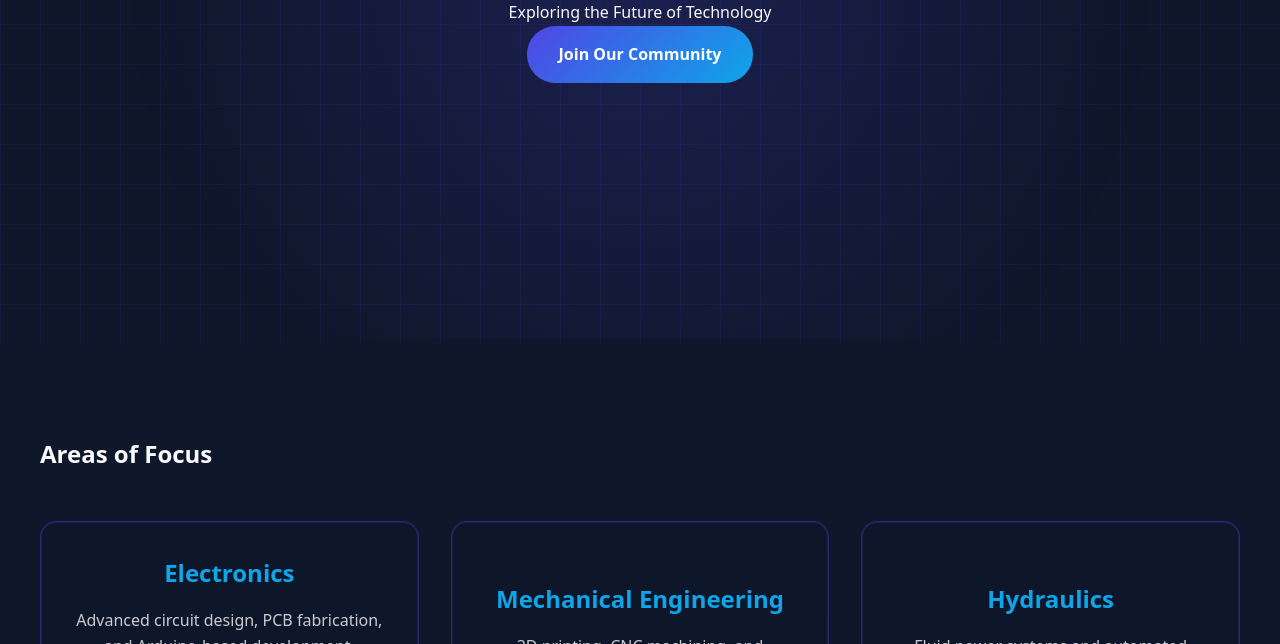
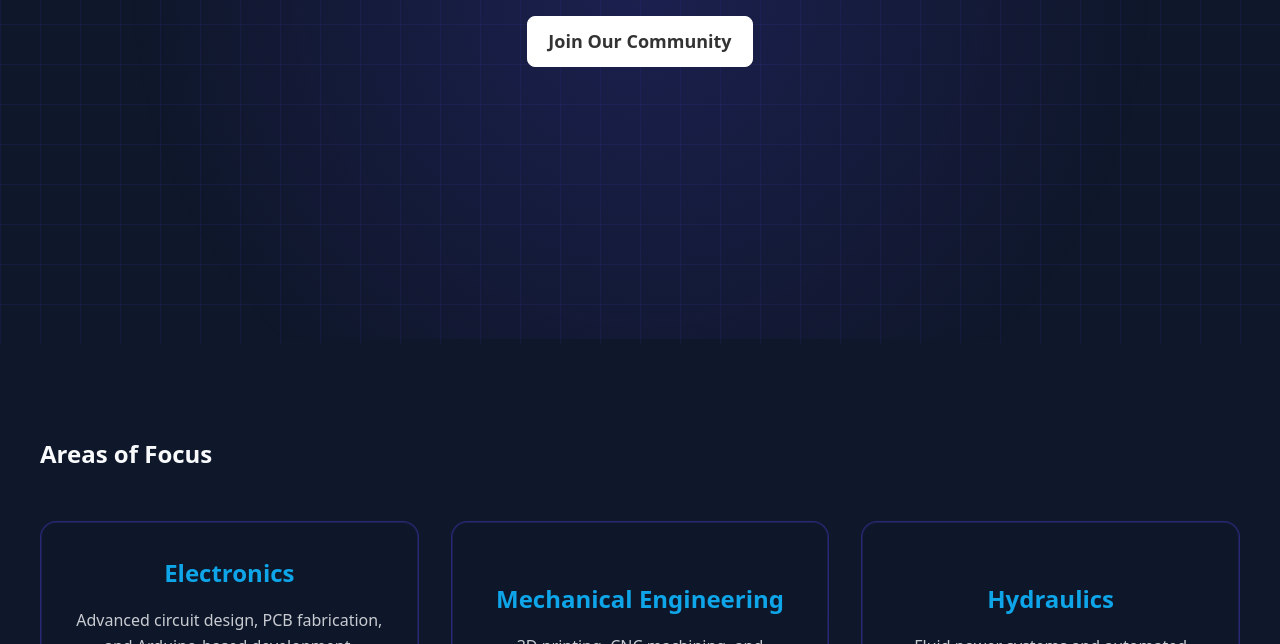
Before and after one commit to youcefbomar/engineeringclub, a plain HTML site: page index.html in a window 1280 px wide. Shown: the part 456-1100 px from the top of the page. Drawn offline with Linux system fonts and the light colour scheme.

Commit message:
changed the join us button style

```diff
--- a/index.html
+++ b/index.html
@@ -22,8 +22,7 @@
     <section class="hero" id="home">
         <div class="container">
             <h1>Engineering Club</h1>
-            <p>Exploring the Future of Technology</p>
-            <a href="#contact" class="button">Join Our Community</a>
+            <a href="#contact" class="join_us_button">Join Our Community</a>
         </div>
     </section>
 
--- a/style.css
+++ b/style.css
@@ -252,3 +252,45 @@ footer {
     transform: translateY(-2px);
     box-shadow: 0 10px 20px rgba(79, 70, 229, 0.4);
 }
+
+.join_us_button {
+    color: #000716;
+    font-size: 18px;
+    font-weight: 900;
+    background-color: #fff !important;
+    border: 1px solid #fff !important;
+    color: #333 !important;
+    position: relative;
+    padding: 10px 20px;
+    font-weight: bold;
+    border-radius: 8px;
+    text-decoration: none;
+    display: inline-block;
+    transform-style: preserve-3d;
+    transition: all 0.3s ease-in-out;
+}
+
+.join_us_button:before {
+    content: "";
+    position: absolute;
+    inset: 0;
+    border-radius: inherit;
+    transform: translateZ(-1px);
+    pointer-events: none;
+    transition: filter 0.3s ease;
+    background: linear-gradient(123deg, #00fa85, #33cfff 50%, #ff236c);
+    background-clip: content-box;
+    padding: 1px;
+}
+
+.join_us_button:hover:before {
+    filter: blur(15px);
+}
+
+.join_us_button:active {
+    box-shadow: none;
+}
+
+.button:active:before {
+    filter: blur(8px);
+}
```
